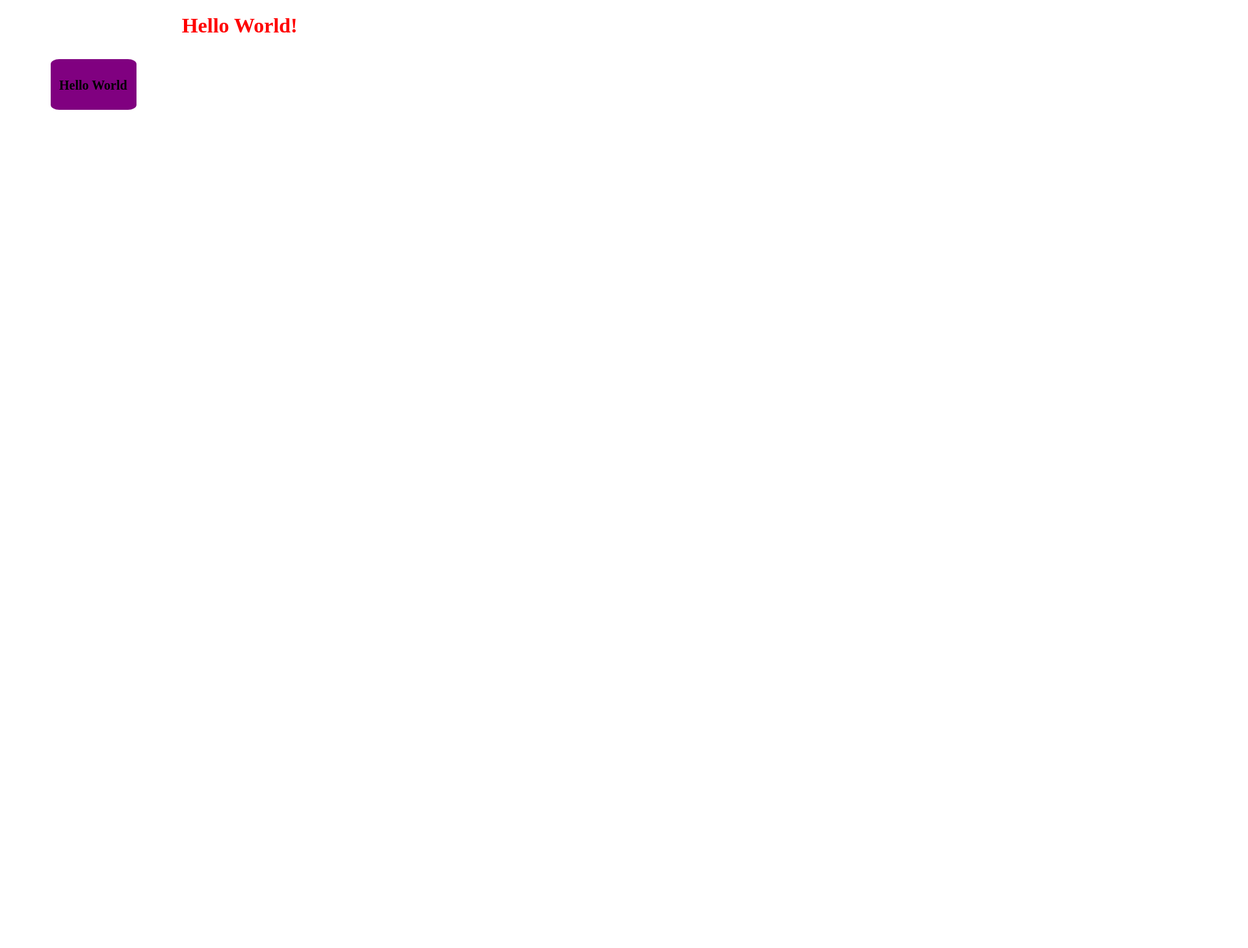
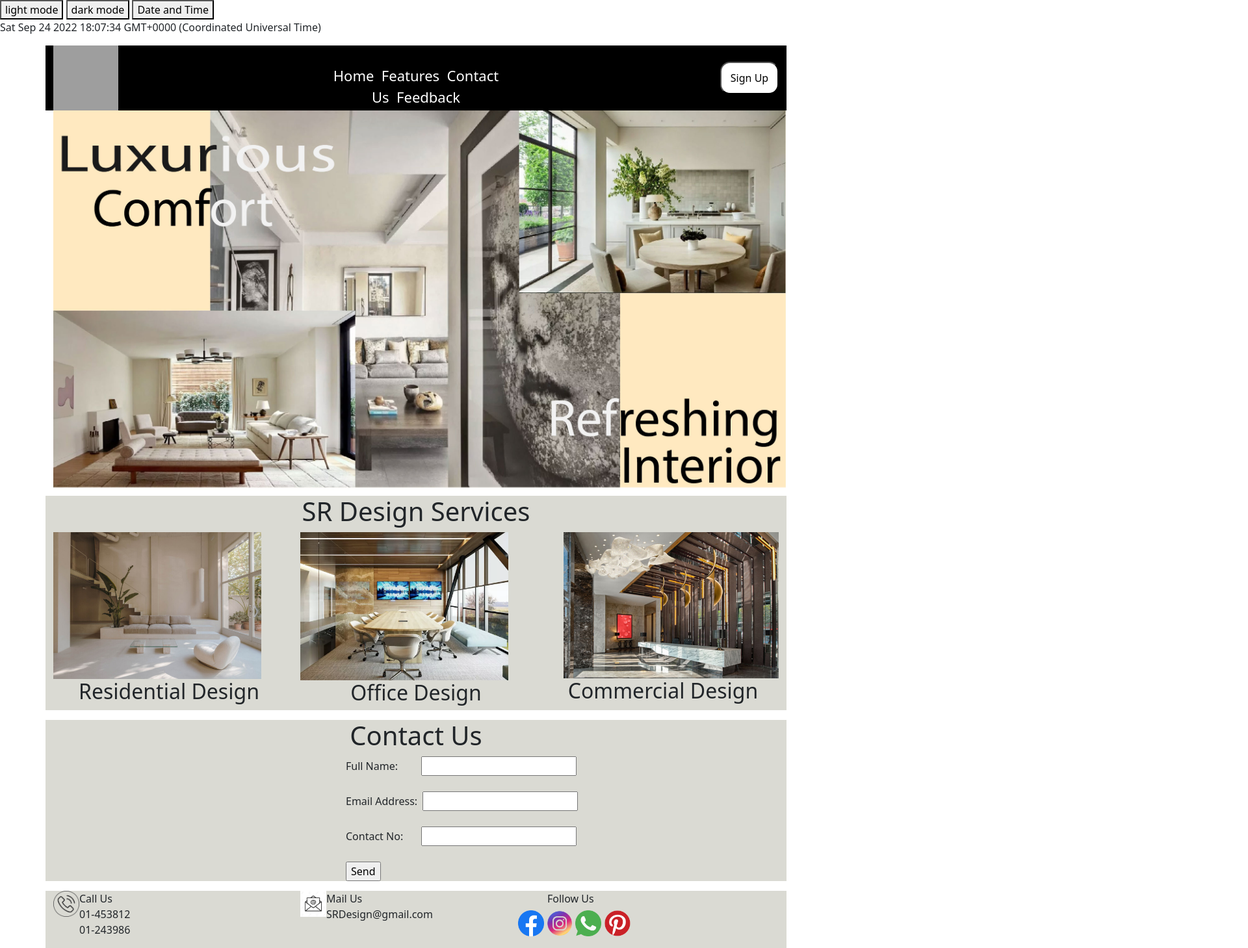
Before and after one commit to SanzRai/Html, a plain HTML site: page index.html in a window 1280 px wide. Shown: the top 1459 px of the page at 65% size, 1920 px wide, since content can reach past the window. Before the commit the page ends 800 px from the top, so only its background shows below. Drawn offline with nearby package versions, Linux system fonts and the light colour scheme; grey boxes are pictures that could not be loaded.

Commit message:
Websites

```diff
--- a/index.css
+++ /dev/null
@@ -1,24 +0,0 @@
-.brand{
-    float: left;
-}
-.menu{
-    padding: 26px;
-    text-align: center;
-}
-button{
-    float: right;
-}
-.brand{
-    background-color: purple;
-    text-align: center;
-    padding: 15px 14px 13px 13px;
-    border-radius: 10%;
-    margin: 70px;
-}
-#logo{
-
-}
-h1{}
-.brand .logo h1{
-    font-size:20px;
-}
--- a/index.html
+++ b/index.html
@@ -1,28 +1,133 @@
 <!DOCTYPE html>
-<html>
+<html lang="en">
+<head>
+    <title>SR Design</title>
+    <link rel="stylesheet" href="sanji.css">
+    <link rel="icon" href="Assests/favicon.ico" type="image/x-icon">
+<link href="https://cdn.jsdelivr.net/npm/bootstrap@5.1.3/dist/css/bootstrap.min.css" rel="stylesheet" integrity="sha384-1BmE4kWBq78iYhFldvKuhfTAU6auU8tT94WrHftjDbrCEXSU1oBoqyl2QvZ6jIW3" crossorigin="anonymous">
 
-    <head>
+    <button onclick="document.getElementById('colorchange').style.backgroundColor='white'">light mode</button>
 
-        <title>
-            Beauty Parlour
-        </title>
-        <link href="index.css" rel="stylesheet">
-        <!--linking the css-->
-    <style></style> <!--internal-->
 
-    </head>
+<button onclick="document.getElementById('colorchange').style.backgroundColor='grey'">dark mode</button>
+<button type="button"onclick="document.getElementById('demo').innerHTML = Date()">Date and Time</button>
 
-    <body>
-        <div class=" brand">
-            <div class="logo">
-                <h1>Hello World</h1>
+    <p id="demo"></p>
+
+    <script>
+    const d = new Date();
+    document.getElementById("demo").innerHTML = d;
+    </script>
+     </head>
+     <body id="colorchange">
+<div class="nav">
+
+
+    <div class="container">
+        <div class="row">
+            <div class="col-lg-4">
+                <img src="Assests/new logo.png" height="100" width="100">
+            </div>
+            <div class="col-lg-4">
+                <div class="tag">
+            <a href="#">Home</a
+                >&nbsp;&nbsp;<a href="#">Features</a
+                >&nbsp;&nbsp;<a href="#">Contact Us</a
+                >&nbsp;&nbsp;<a href="#">Feedback</a>
+            </div>
+            </div>
+            <div class="col-lg-4">
+                <button class="sign">Sign Up</button>
             </div>
         </div>
-        <div id="logo">
+        </div>
+        </div>
+    <!-- Content here -->
+    <div class="container">
+        <div class="row">
+            <div class="col-lg-12">
+                <img src="Assests/interior design.jpg" width=101%>
 
+                    <button class="Read">Read more</button>
+            </div>
         </div>
-        <h1 style="color: red;">Hello World! <!--inline-->
-        </h1>
-    </body>
+    </div>
+<div class="services">
+    <div class="container">
+        <div class="row">
+            <h1>SR Design Services</h1>
+            <div class="col-lg-4">
+                <img src="Assests/Rectangle 6.png" width=90%>
+                <h2>Residential Design</h2>
+            </div>
+            <div class="col-lg-4">
+                <img src="Assests/Rectangle 6 (1).png" width=90%>
+                <h2>Office Design</h2>
+            </div>
+            <div class="col-lg-4">
+                <img src="Assests/Rectangle 7.png" width="93%" style="float:right">
+                <h2>Commercial Design</h2>
+            </div>
+        </div>
+        </div>
+    </div>
+<div class="contactus">
+    <div class="container">
+        <div class="row">
+            <div class="col-lg-12">
+                <div class="contact">
+                    <div class="topic"><h1>Contact Us</h1></div>
+                    <div class="form"><form action="/action_page.php" method="post">
+                    <label for="Full name">Full Name:</label>
+                    &emsp;&emsp;<input type="text" id="fname" name="fname" required><br><br>
+                    <label for="email">Email Address:</label>
+                    &nbsp;<input type="email" id="email" name="email" required><br> <br>
+                    <label for="Contact">Contact No:</label>
+                    &emsp;&ensp;<input type="text" id="contact" name="contact" required><br> <br>
+                    <div class="but">
+                    <input type="submit" value="Send">
+                </div>
+                    </form>
+                </div>
+                </div>
+                </div>
+                </div>
+                </div>
+                </div>
+            </div>
+<div class="footer">
+    <div class="container">
+        <div class="row">
+            <div class="col-lg-4">
+                <div class="call">
+                <img src="Assests/image 2.png" height="40" width="40">
+                <p>Call Us<br>
+                    01-453812<br>
+                    01-243986</p>
+                </div>
 
+            </div>
+            <div class="col-lg-4">
+                <div class="mail">
+                    <img src="Assests/image 3.png" height="40" width="40">
+                    <p>Mail Us<br>
+                        SRDesign@gmail.com</p>
+                </div>
+
+            </div>
+            <div class="col-lg-4">
+                <div class="follow">
+                    <p>Follow Us</p> <div class="Us">
+                    <img src="Assests/image 4.png" height="40" width="40">
+                    <img src="Assests/image 5.png" height="40" width="40">
+                    <img src="Assests/image 6.png" height="40" width="40">
+                    <img src="Assests/image 7.png" height="40" width="40">
+                </div>
+            </div>
+            </div>
+        </div>
+    </div>
+</div>
+<script src="https://cdn.jsdelivr.net/npm/bootstrap@5.2.1/dist/js/bootstrap.bundle.min.js" integrity="sha384-u1OknCvxWvY5kfmNBILK2hRnQC3Pr17a+RTT6rIHI7NnikvbZlHgTPOOmMi466C8" crossorigin="anonymous"></script>
+</body>
 </html>
--- /dev/null
+++ b/sanji.css
@@ -0,0 +1,98 @@
+.menu .logo .content{
+    text-align: center;
+    background-color: black;
+}
+.menu .logo{
+    float: left;
+}
+
+h1{
+    text-align: center;
+    font-size: 40px;
+    font-weight: bold;
+    }
+h2{
+    text-align: center;
+    font-size: 30px;
+}
+p1{
+    text-align: left;
+    font-size: 20px;
+}
+.contact .form{
+    margin-left: 350px;
+
+}
+.contactus .container .row .contact .but{
+    left: 350px;
+}
+.footer .container .row .call{
+    display: flex;
+}
+.footer .container .row .mail{
+    display: flex;
+}
+.footer .container .row .follow{
+    display: inline;
+
+
+}
+.footer .container .row .follow .Us{
+position: relative;
+top: -10px;
+left: -45px;
+}
+
+.nav .container .row .tag{
+    margin-top: 30px;
+    text-align: center;
+    font-size: 22px;
+}
+.nav .container .row .sign{
+    float: right;
+    margin-top: 25px;
+    background-color: white;
+    color: black;
+    height: 50px;
+    width: 90px;
+    border-radius: 15px;
+}
+.nav .container .row .col-lg-4 .tag a{
+    text-decoration: none;
+    color: white;
+
+}
+.nav .container{
+    background-color: black;
+}
+.container .row .col-lg-12 .Read{
+    position: absolute;
+    background-color: black;
+    color: white;
+    top: 750px;
+    left: 2500px;
+    height: 43px;
+    width:170px;
+    font-size: 25px;
+
+}
+.container .row .col-lg-12 .contact .form{
+    left: 100px;
+    position: relative;
+
+}
+.footer .container{
+    margin-top: 15px;
+    background-color: #DADAD3;
+    width: 100%;
+}
+.contactus .container{
+    background-color: #dadad3;
+    width: 100%;
+    margin-top: 15px;
+    margin-bottom: 15px;
+}
+.services .container{
+    background-color: #dadad3;
+    width: 100%;
+}
```
Also changed, not shown: Assests/Rectangle 6 (1).png (added), Assests/Rectangle 6.png (added), Assests/Rectangle 7.png (added), Assests/favicon.ico (added), Assests/image 2.png (added), Assests/image 3.png (added), Assests/image 4.png (added), Assests/image 5.png (added), Assests/image 6.png (added), Assests/image 7.png (added), Assests/interior design.jpg (added), Assests/logo.jpg (deleted), 1 other file.
